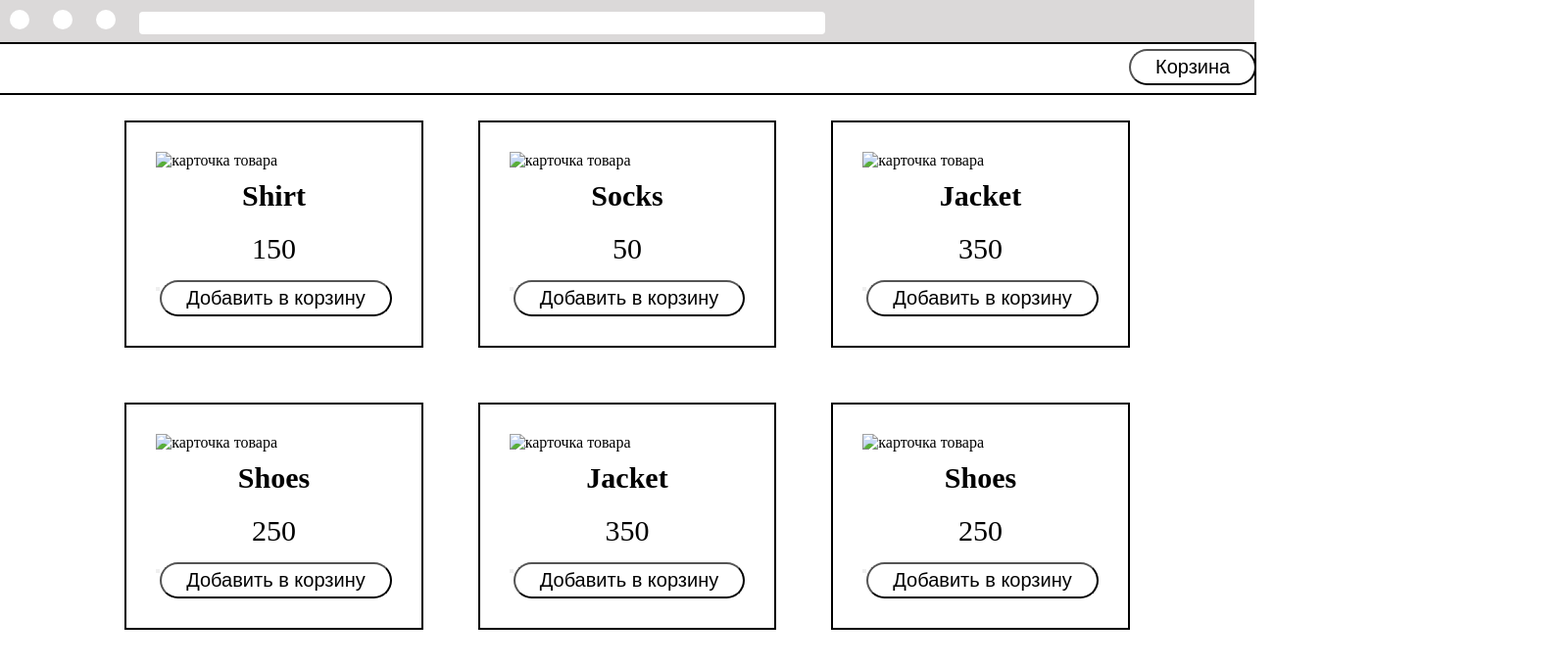
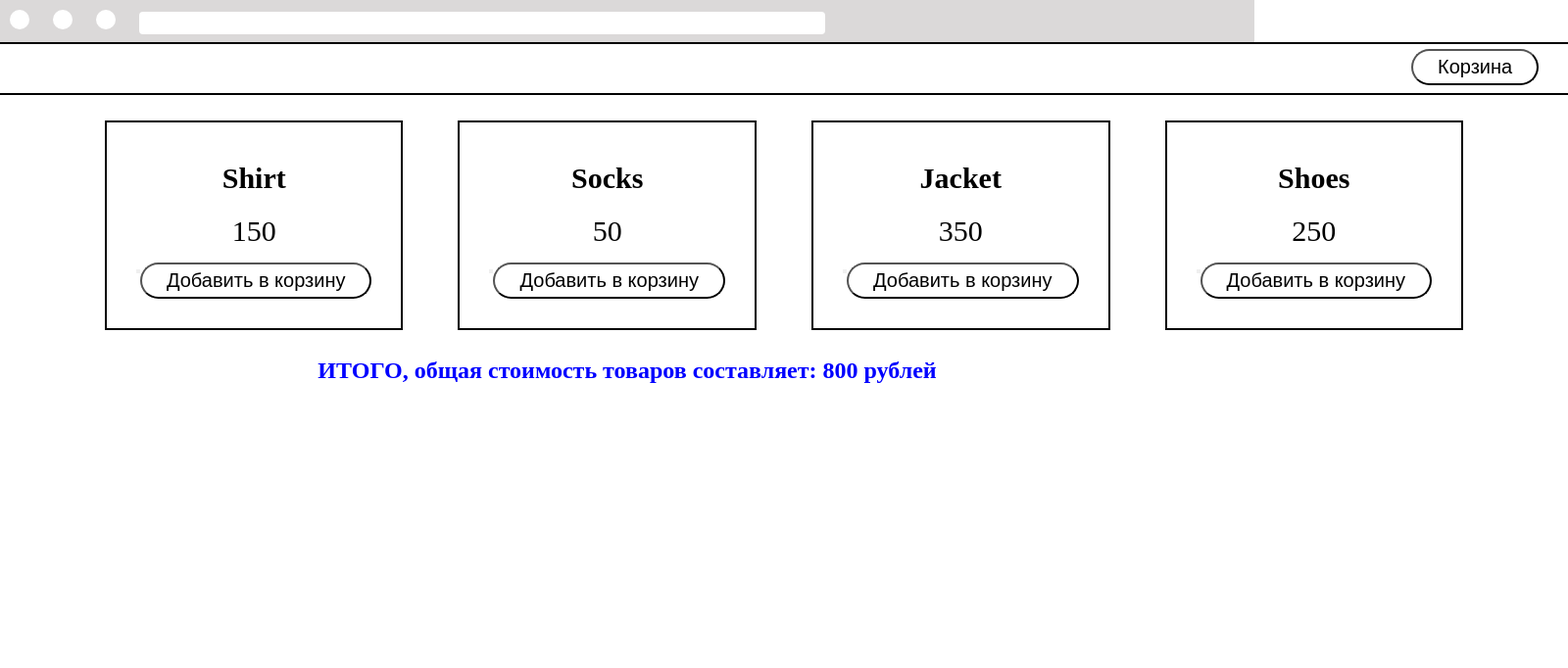
Before and after one commit to Lidiya2021/home-lessonsJS, a plain HTML site: page index.html in a window 1280 px wide. Shown: the whole page at 98% size, 1600 px wide, since content can reach past the window. Drawn offline with Linux system fonts and the light colour scheme.

Commit message:
добавлен метод подсчета суммы товара на странице

```diff
--- a/index.html
+++ b/index.html
@@ -25,54 +25,11 @@
     </header>
     <main>
         <div class="goods-list">
-           <!-- <div class="goods-item">
-                <a href="#" target="blank">
-                    <img src="img/product1.png" alt="карточка товара">
-                </a>
+            <div class="goods-item">
                 <h3>Название товара</h3>
                 <p>Цена</p>
                 <button class="button3">Добавить</button>
             </div>
-            <div class="goods-item">
-                <a href="#" target="blank">
-                    <img src="img/product1.png" alt="карточка товара">
-                </a>
-                <h3>Название товара</h3>
-                <p>Цена</p>
-                <button class="button3">Добавить</button>
-            </div>
-            <div class="goods-item">
-                <a href="#" target="blank">
-                    <img src="img/product1.png" alt="карточка товара">
-                </a>
-                <h3>Название товара</h3>
-                <p>Цена</p>
-                <button class="button3">Добавить</button>
-            </div>
-            <div class="goods-item">
-                <a href="#" target="blank">
-                    <img src="img/product1.png" alt="карточка товара">
-                </a>
-                <h3>Название товара</h3>
-                <p>Цена</p>
-                <button class="button3">Добавить</button>
-            </div>
-            <div class="goods-item">
-                <a href="#" target="blank">
-                    <img src="img/product1.png" alt="карточка товара">
-                </a>
-                <h3>Название товара</h3>
-                <p>Цена</p>
-                <button class="button3">Добавить</button>
-            </div>
-            <div class="goods-item">
-                <a href="#" target="blank">
-                    <img src="img/product1.png" alt="карточка товара">
-                </a>
-                <h3>Название товара</h3>
-                <p>Цена</p>
-                <button class="button3">Добавить</button>
-            </div>-->
         </div>
     </main>
     <script src="script.js"></script>
--- a/script.js
+++ b/script.js
@@ -31,16 +31,14 @@
 
 //Создали класс для карточки товара
 class GoodsItem {
-  constructor(img, title, price) {
-    this.img = img;
+    constructor(title, price) {
             this.title = title;
             this.price = price;
         }
-  //этим метоом вернули НТМL разметку
+        //этим метоlдом вернули НТМL разметку
     render() {
         return `
     <div class="goods-item">
-      <img src="${this.img}" alt="карточка товара">
       <h3>${this.title}</h3>
       <p>${this.price}</p>
       <button class="button3">Добавить в корзину<button>
@@ -51,26 +49,39 @@ class GoodsItem {
 //создали класс для списка товаров
 class GoodsList {
     constructor() {
-    this.goods = [];
+            this.goods = []; //список товаров
         }
-  //этим методом заполнили список товаров
+        //метод, который обращался бы к серверу и получал данные
     fetchGoods() {
             this.goods = [
-      { img: 'img//product1.png', title: 'Shirt', price: 150 },
-      { img: 'img//product2.png', title: 'Socks', price: 50 },
-      { img: 'img//product3.png', title: 'Jacket', price: 350 },
-      { img: 'img//product4.png', title: 'Shoes', price: 250 },
-      { img: 'img//product5.png', title: 'Jacket', price: 350 },
-      { img: 'img//product6.png', title: 'Shoes', price: 250 },
+                { title: 'Shirt', price: 150 },
+                { title: 'Socks', price: 50 },
+                { title: 'Jacket', price: 350 },
+                { title: 'Shoes', price: 250 },
             ];
         }
+        //создаем новый элемент
+    createCount() {
+            const h2Count = document.createElement('h2');
+            h2Count.classList.add('.count');
+            h2Count.innerHTML = `ИТОГО, общая стоимость товаров составляет: ${this.getCount()} рублей `;
+
+            document.body.appendChild(h2Count);
+        }
+        //метод для перебора массива товаров
     render() {
             let listHtml = '';
             this.goods.forEach(good => {
-      const goodItem = new GoodsItem(good.img, good.title, good.price);
+                const goodItem = new GoodsItem(good.title, good.price);
                 listHtml += goodItem.render();
             });
             document.querySelector('.goods-list').innerHTML = listHtml;
+
+            this.createCount();
+        }
+        //Определение суммы товаров
+    getCount() {
+        return this.goods.reduce((prev, { price }, array) => prev + price, 0);
     }
 }
 
--- a/style.css
+++ b/style.css
@@ -1,18 +1,30 @@
 /*обнуление стилей*/
-*{
+
+* {
     padding: 0;
     margin: 0;
-
 }
 
-/*.container{
+.navigation {
     width: 100%;
-}*/
-.navigation{
     height: 45px;
     background-color: rgb(219, 217, 217);
-    align-self:baseline;
+    align-self: baseline;
 }
+
+main,
+.backet {
+    width: 1600px;
+    margin: 0 auto;
+}
+
+h2 {
+    color: blue;
+    display: flex;
+    align-items: center;
+    justify-content: center;
+}
+
 .button1 {
     background-color: white;
     border: none;
@@ -22,7 +34,8 @@
     border-radius: 50%;
     margin: 10px;
 }
-.finde{
+
+.finde {
     border: none;
     color: white;
     margin: 10px;
@@ -31,14 +44,17 @@
     font-size: 20px;
     width: 700px;
 }
-.backet{
+
+.backet {
     height: 50px;
     outline: 2px solid #000;
 }
-a{
+
+a {
     text-decoration: none;
 }
-.cart-button{
+
+.cart-button {
     background-color: white;
     border-radius: 25px;
     padding: 5px 25px;
@@ -46,28 +62,43 @@ a{
     margin-left: 90%;
     font-size: 20px;
 }
-.goods-list{
+
+.cart-button:hover,
+.button3:hover {
+    background-color: #9c9cdb;
+    transform: translateY(2px);
+}
+
+.cart-button:active,
+.button3:active {
+    background-color: rgb(214, 192, 206);
+    outline: none;
+    box-shadow: 15 0 15 0 10px rgb(14, 17, 19)
+}
+
+.goods-list {
     display: flex;
     flex-wrap: wrap;
     justify-content: center;
+}
 
+.goods-item {
+    display: block;
+    text-decoration: none;
+    padding: 30px;
+    outline: 2px solid #000;
+    margin: 30px;
 }
-.goods-item{
-display: block;
-text-decoration: none;
-padding: 30px;
-outline: 2px solid #000;
-margin: 30px;
 
-}
-h3, p{
+h3,
+p {
     text-align: center;
     padding: 10px;
     font-size: 30px;
     color: black;
 }
 
-.button3{
+.button3 {
     background-color: white;
     border-radius: 25px;
     padding: 5px 25px;
```
Lines whose indentation alone changed are shown as unchanged.
